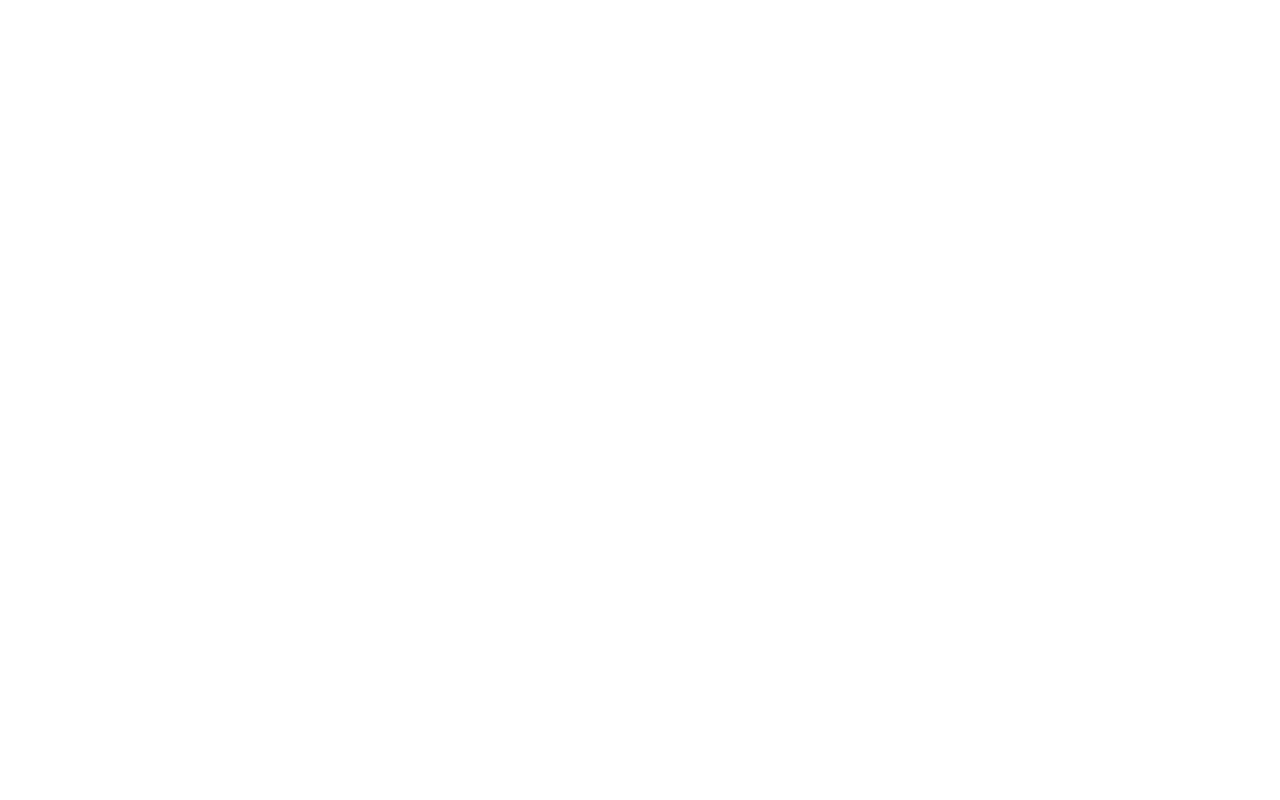
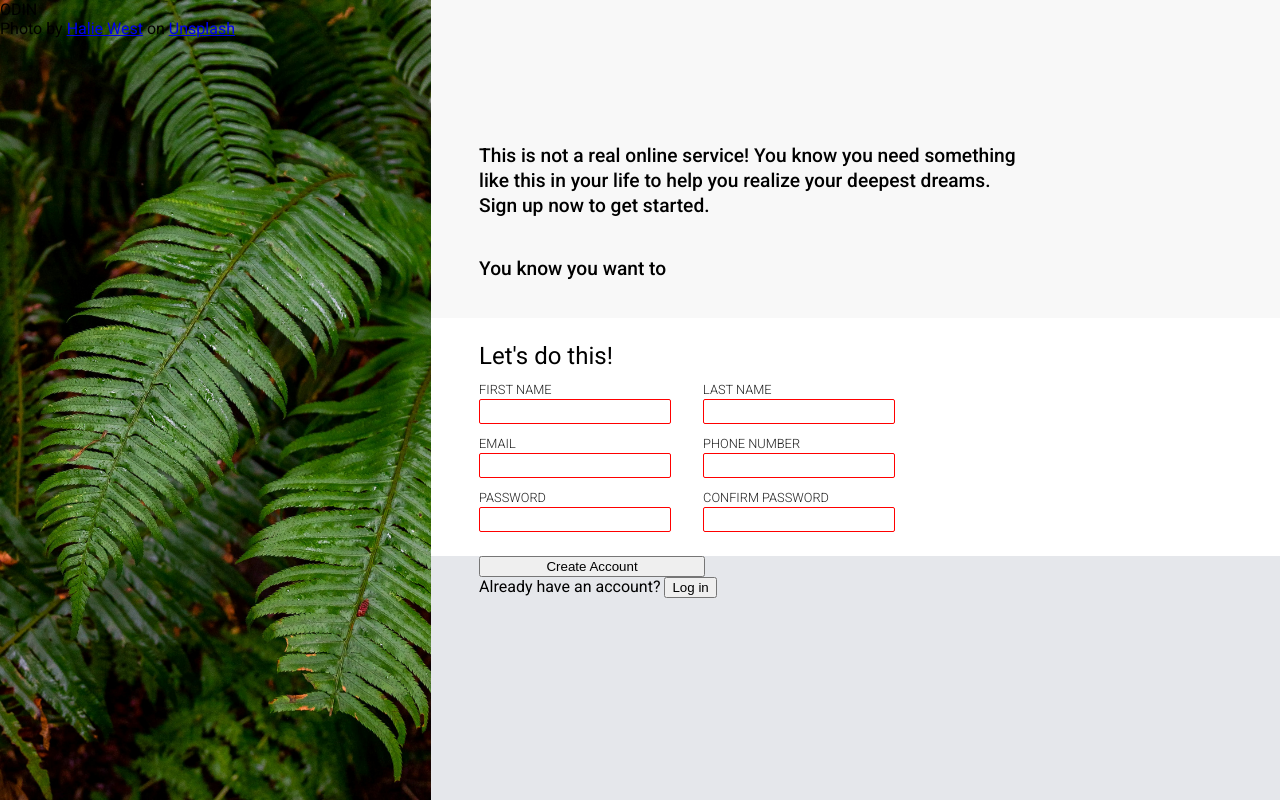
Before and after one commit to NikolozKereselidze/sign-up-form, a plain HTML site: page index.html in a window 1280 px wide. Drawn offline with Linux system fonts and the light colour scheme.

Commit message:
create all sections starter code and finish form-header text section. Add styles to form on invalid and focust states and make them aligned

```diff
--- a/index.html
+++ b/index.html
@@ -1,12 +1,107 @@
 <!DOCTYPE html>
 <html lang="en">
-<head>
-    <meta charset="UTF-8">
-    <meta name="viewport" content="width=device-width, initial-scale=1.0">
-    <link rel="stylesheet" href="styles.css">
+  <head>
+    <meta charset="UTF-8" />
+    <meta name="viewport" content="width=device-width, initial-scale=1.0" />
+    <link rel="stylesheet" href="styles.css" />
     <title>Sign Up Form</title>
-</head>
-<body>
 
-</body>
+    <link rel="preconnect" href="https://fonts.googleapis.com" />
+    <link rel="preconnect" href="https://fonts.gstatic.com" crossorigin />
+    <link
+      href="https://fonts.googleapis.com/css2?family=Roboto:wght@300;400;500;700;900&display=swap"
+      rel="stylesheet"
+    />
+  </head>
+  <body>
+    <main class="main-container">
+      <aside class="image-section">
+        <div class="sidebar-odin">
+          <span class="sidebar-text">ODIN</span>
+        </div>
+        <div>
+          <p class="sidebar-credit">
+            Photo by
+            <a
+              href="https://unsplash.com/@haliewestphoto?utm_content=creditCopyText&amp;utm_medium=referral&amp;utm_source=unsplash"
+              >Halie West</a
+            >
+            on
+            <a
+              href="https://unsplash.com/photos/green-leaf-plant-in-close-up-photography-25xggax4bSA?utm_content=creditCopyText&amp;utm_medium=referral&amp;utm_source=unsplash"
+              >Unsplash</a
+            >
+          </p>
+        </div>
+      </aside>
+
+      <section class="form-section">
+        <div class="form-header">
+          <div>
+            <p>
+              This is not a real online service! You know you need something
+              <br />
+              like this in your life to help you realize your deepest dreams.
+              <br />
+              Sign up now to get started.
+            </p>
+
+            <p>You know you want to</p>
+          </div>
+        </div>
+
+        <form action="POST">
+          <h2>Let's do this!</h2>
+
+          <div class="form-container">
+            <div class="form-input">
+              <div>
+                <label for="firstName">First Name</label>
+                <input type="text" id="firstName" name="firstName" required />
+              </div>
+
+              <div>
+                <label for="lastName">Last Name</label>
+                <input type="text" id="lastName" name="lastName" required />
+              </div>
+            </div>
+
+            <div class="form-input">
+              <div>
+                <label for="email">Email</label>
+                <input type="email" id="email" name="email" required />
+              </div>
+
+              <div>
+                <label for="phone">Phone Number</label>
+                <input type="tel" id="phone" name="phone" required />
+              </div>
+            </div>
+
+            <div class="form-input">
+              <div>
+                <label for="password">Password</label>
+                <input type="password" id="password" name="password" required />
+              </div>
+
+              <div>
+                <label for="passwordConfirm">Confirm Password</label>
+                <input
+                  type="password"
+                  id="passwordConfirm"
+                  name="passwordConfirm"
+                  required
+                />
+              </div>
+            </div>
+          </div>
+        </form>
+
+        <div class="form-submit">
+          <button class="form-button">Create Account</button>
+          <p>Already have an account? <button>Log in</button></p>
+        </div>
+      </section>
+    </main>
+  </body>
 </html>
--- a/styles.css
+++ b/styles.css
@@ -0,0 +1,129 @@
+html {
+  box-sizing: border-box;
+  font-size: 16px;
+  margin: 0;
+  padding: 0;
+  font-family: "Roboto", sans-serif;
+}
+
+*,
+*:before,
+*:after {
+  box-sizing: inherit;
+}
+
+body,
+h1,
+h2,
+h3,
+h4,
+h5,
+h6,
+p,
+ol,
+ul {
+  margin: 0;
+  padding: 0;
+  font-weight: normal;
+}
+
+ol,
+ul {
+  list-style: none;
+}
+
+@font-face {
+  font-family: "Norse-Bold";
+  src: url("./fonts/Norse-Bold.otf") format("opentype");
+}
+
+:root {
+  --section-padding: 0 48px;
+}
+
+.main-container {
+  display: flex;
+  height: 100vh;
+  width: 100vw;
+}
+
+.image-section {
+  background: no-repeat center url(/images/background-image.jpg);
+  background-size: cover;
+  width: 650px;
+}
+
+.form-section {
+  display: flex;
+  flex-direction: column;
+  width: 100%;
+}
+
+.form-header {
+  background-color: #f5f5f5af;
+  padding: 144px 0 36px 0;
+}
+
+.form-header div {
+  padding: var(--section-padding);
+}
+
+.form-header p {
+  font-size: 1.2rem;
+  font-weight: 500;
+  line-height: 1.3;
+}
+
+.form-header > div p:first-child {
+  margin-bottom: 38px;
+}
+
+form {
+  margin: 24px 0;
+  padding: var(--section-padding);
+}
+
+.form-input {
+  display: flex;
+  width: 100%;
+  gap: 32px;
+  margin-top: 12px;
+}
+
+.form-input div {
+  display: flex;
+  flex-direction: column;
+  width: 12rem;
+}
+
+.form-input label {
+  text-transform: uppercase;
+  font-weight: 200;
+  color: hsl(0, 0%, 12%);
+  font-size: 0.8rem;
+  margin-bottom: 2px;
+}
+
+.form-input input {
+  border: 1px solid #e5e7eb;
+  border-radius: 2px;
+  padding: 4px 2px;
+}
+
+.form-input input:invalid {
+  border: 1px solid red;
+}
+
+.form-input input:focus {
+  border: 1px solid blue;
+}
+
+.form-button {
+  width: 30%;
+}
+
+.form-submit {
+  height: 100vh;
+  padding: var(--section-padding);
+  background-color: #e5e7eb;
+}
```
Also changed, not shown: fonts/Norse-Bold.otf (added), images/background-image.jpg (added).
